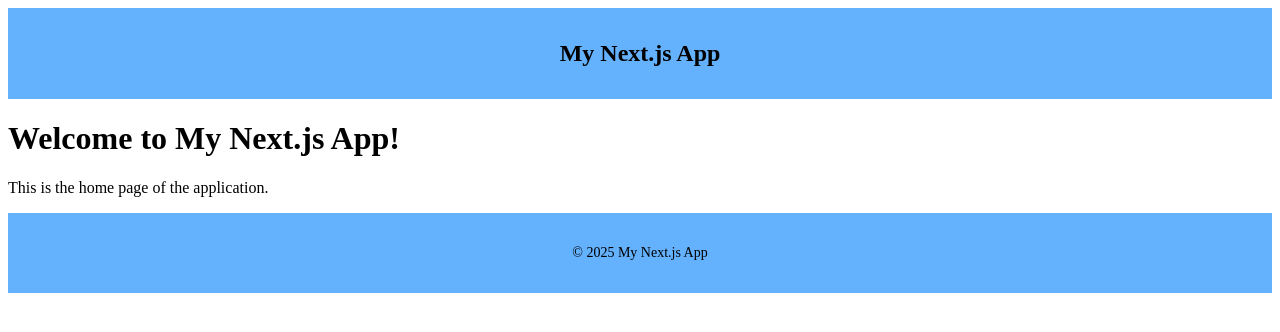
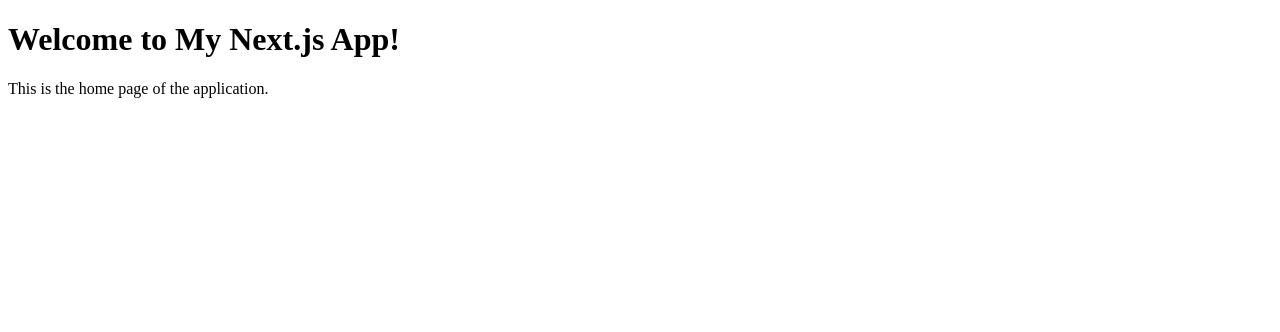
Before and after one commit to RobFyd/hello-next, a Next.js app: page / in a window 1280 px wide. Shown: the top 332 px of the page. Built offline with nearby package versions, Linux system fonts and the light colour scheme.

Commit message:
feat: remove Header and Footer components from Contact and Home pages

```diff
--- a/src/app/contact/page.js
+++ b/src/app/contact/page.js
@@ -1,12 +1,7 @@
-import { Footer } from "../components/Footer";
-import { Header } from "../components/Header";
-
 export default function Contact() {
   return (
     <>
-      <Header />
       <h1>Contact Us</h1>
-      <Footer />
     </>
   );
 }
--- a/src/app/page.js
+++ b/src/app/page.js
@@ -1,13 +1,8 @@
-import { Footer } from "./components/Footer";
-import { Header } from "./components/Header";
-
 export default function Home() {
   return (
     <main>
-      <Header />
       <h1>Welcome to My Next.js App!</h1>
       <p>This is the home page of the application.</p>
-      <Footer />
     </main>
   );
 }
```
